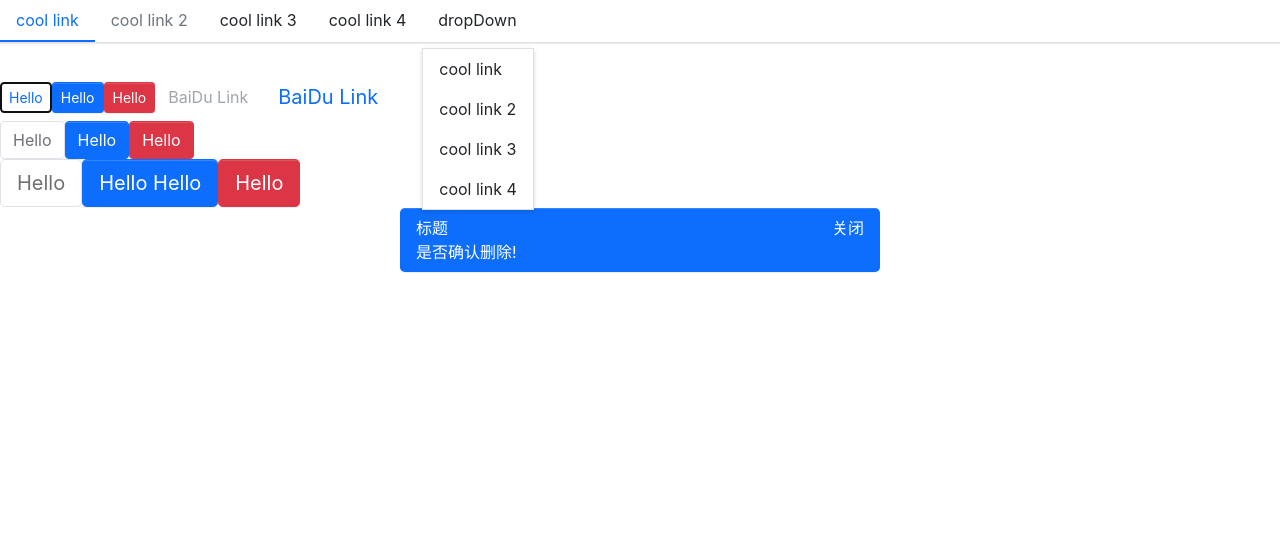
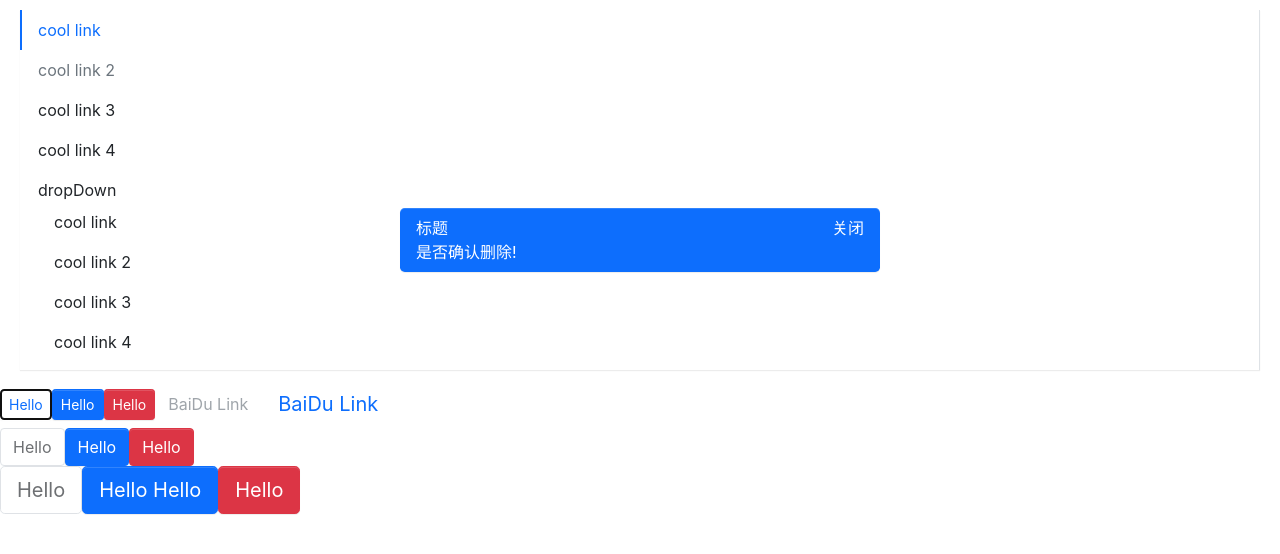
Before and after one commit to boom-sakalaka/stepup, a React (Create React App) app: page / in a window 1280 px wide. Shown: the top 554 px of the page. Built offline with nearby package versions, Linux system fonts and the light colour scheme.

Commit message:
完善subMenu组件，添加子项目的显示隐藏

```diff
--- a/src/App.tsx
+++ b/src/App.tsx
@@ -10,7 +10,7 @@
   return (
     <div className="App">
       <header className="App-header">
-        <Menu defaultIndex={0} onSelect={(index) =>{}}>
+        <Menu defaultIndex='0' onSelect={(index) =>{alert(index)}} mode="vertical" defaultOpenSubMenus={['4']}>
           <MenuItem>
             cool link
           </MenuItem>
--- a/src/components/Menu/_style.scss
+++ b/src/components/Menu/_style.scss
@@ -53,7 +53,7 @@
     }
   }
   .stepup-submenu {
-    //display: none;
+    display: none;
     list-style: none;
     padding-left: 0;
     white-space: nowrap;
@@ -70,7 +70,7 @@
     }
   }
   .stepup-submenu.menu-opened {
-    //display: block;
+    display: block;
   }
 }
 .menu-horizontal {
--- a/src/components/Menu/menu.tsx
+++ b/src/components/Menu/menu.tsx
@@ -2,20 +2,23 @@
 import classNames from 'classnames'
 import { MenuItemProps } from './menuItem'
 type MenuMode = 'horizontal' | 'vertical'
-type SelectCallback = (selectedIndex: number) => void
+type SelectCallback = (selectedIndex: string) => void
 export interface MenuProps {
-  defaultIndex?: number;
+  defaultIndex?: string;
   className?: string;
   mode?: MenuMode;
   style?: React.CSSProperties;
   onSelect?: SelectCallback;
+  defaultOpenSubMenus?: string[]
 }
 
 interface IMenuContext {
-  index : number;
+  index : string;
   onSelect?: SelectCallback;
+  mode?: MenuMode;
+  defaultOpenSubMenus?: string[]
 }
-export const MenuContext = createContext<IMenuContext>({index: 0})
+export const MenuContext = createContext<IMenuContext>({index: '0'})
 const Menu:React.FC<MenuProps> = (props) => {
   const {
     defaultIndex,
@@ -24,21 +27,24 @@
     style,
     onSelect,
     children,
+    defaultOpenSubMenus,
   } = props
   const [currentActive,setActive] = useState(defaultIndex)
   const classes = classNames('stepup-menu',className,{
     'menu-vertical': mode === 'vertical',
     'menu-horizontal': mode !== 'vertical',
   })
-  const handleClikc = (index : number) => {
+  const handleClikc = (index : string) => {
     setActive(index)
     if(onSelect) {
       onSelect(index)
     }
   }
   const passedContext: IMenuContext = {
-    index: currentActive ? currentActive : 0,
+    index: currentActive ? currentActive : '0',
     onSelect: handleClikc,
+    mode,
+    defaultOpenSubMenus,
   }
 
   const renderChildren = () => {
@@ -47,7 +53,7 @@
       const { displayName } = childElement.type
       if(displayName === 'MenuItem' || displayName === 'SubMenu'){
         return React.cloneElement(childElement,{
-          index
+          index: index.toString()
         })
       }else{
         console.error('Warning : Menu has a child which is not a MenuItem component')
@@ -64,8 +70,9 @@
 }
 
 Menu.defaultProps = {
-  defaultIndex: 0,
+  defaultIndex: '0',
   mode: 'horizontal',
+  defaultOpenSubMenus: [],
 }
 
 export default Menu
--- a/src/components/Menu/menuItem.tsx
+++ b/src/components/Menu/menuItem.tsx
@@ -2,7 +2,7 @@
 import classNames from 'classnames'
 import { MenuContext } from './menu'
 export interface MenuItemProps {
-  index?: number;
+  index?: string;
   disabled?: boolean;
   className?: string;
   style?: React.CSSProperties;
@@ -22,7 +22,7 @@
     'is-active': context.index === index,
   })
   const handleClick = () => {
-    if(context.onSelect && !disabled && (typeof index === 'number')){
+    if(context.onSelect && !disabled && (typeof index === 'string')){
       context.onSelect(index)
     }
   }
--- a/src/components/Menu/subMenu.tsx
+++ b/src/components/Menu/subMenu.tsx
@@ -1,10 +1,10 @@
-import React, { useContext, FunctionComponentElement } from 'react'
+import React, { useContext, useState ,FunctionComponentElement } from 'react'
 import classNames from 'classnames'
 import { MenuContext } from './menu'
 import { MenuItemProps } from './menuItem'
 
 export interface SubMenuProps {
-  index?: number;
+  index?: string;
   title: string;
   className?: string;
 }
@@ -12,27 +12,56 @@
 const SubMenu: React.FC<SubMenuProps> = (props) => {
   const { index, title, className, children } = props
   const context = useContext(MenuContext)
+  const openedSubMenus = context.defaultOpenSubMenus as Array<string>
+  const isOpend = (index && context.mode === 'vertical') ? openedSubMenus.includes(index) : false
+  console.log(isOpend)
+  const [menuOpen, setOpen] = useState(isOpend)
   const classes = classNames('menu-item submenu-item',className,{
     'is-active': context.index === index
   })
+  const handleClick = (e:React.MouseEvent) => {
+    e.preventDefault()
+    setOpen(!menuOpen)
+  }
+  let timer: any
+  const handleMouse = (e:React.MouseEvent, toggle: boolean) => {
+    clearTimeout(timer)
+    e.preventDefault()
+    timer = setTimeout(() => {
+      setOpen(toggle)
+    }, 300);
+  }
+
+  const clickEvents = context.mode === 'vertical' ? {
+    onClick: handleClick
+  } : {}
+  const hoverEvents = context.mode !== 'vertical'? {
+    onMouseEnter : (e: React.MouseEvent) => {handleMouse(e,true)},
+    onMouseLeave: (e: React.MouseEvent) => {handleMouse(e,false)}
+  }: {}
   const renderChildren = () => {
-    const childrenComponent = React.Children.map(children, (child, index) => {
+    const subMenuClasses = classNames('stepup-submenu', {
+      'menu-opened': menuOpen
+    })
+    const childrenComponent = React.Children.map(children, (child, i) => {
       const childElement = child as FunctionComponentElement<MenuItemProps>
       if(childElement.type.displayName === 'MenuItem'){
-        return childElement
+        return React.cloneElement(childElement,{
+          index: `${index}-${i}`
+        })
       }else{
         console.error('Warning : Menu has a child which is not a MenuItem component')
       }
     })
     return (
-      <ul className="stepup-submenu">
+      <ul className={subMenuClasses}>
         {childrenComponent}
       </ul>
     )
   }
   return (
-    <li key={index} className={classes}>
-      <div className='submenu-title'>
+    <li key={index} className={classes} {...hoverEvents}>
+      <div className='submenu-title' {...clickEvents}>
         {title}
       </div>
       {renderChildren()}
```
Also changed, not shown: 1 other file (tests, documents, lock files or other folders).
